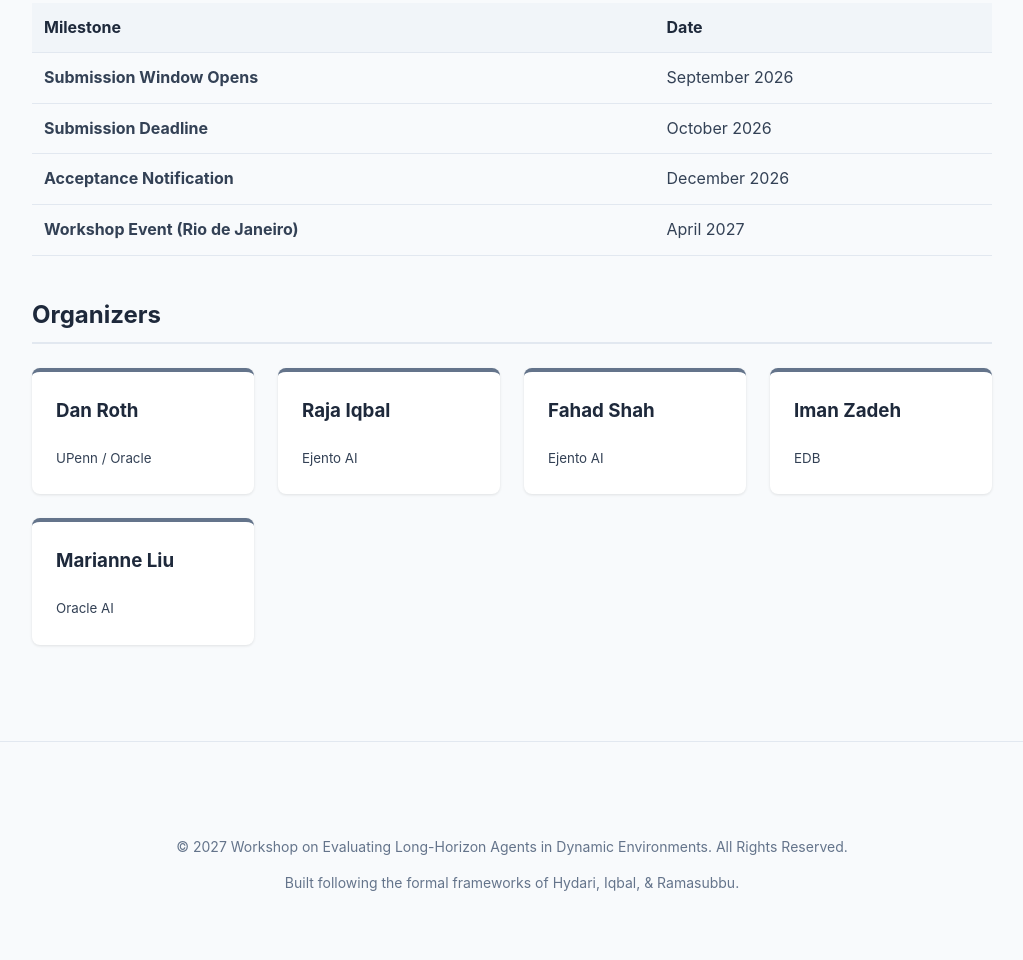
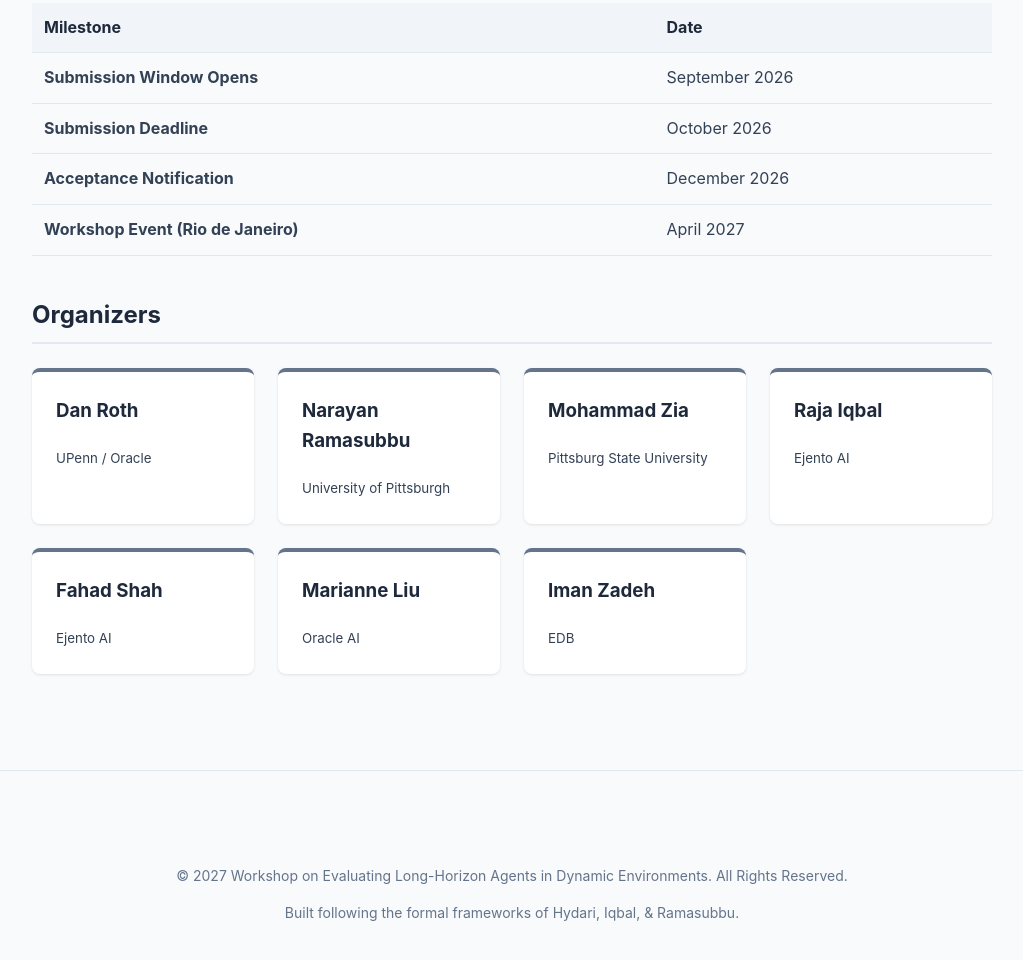
Before and after one commit to longhorizon-eval2027/longhorizon-eval2027.github.io, a plain HTML site: page index.html in a window 1280 px wide. Shown: the part 1237-2197 px from the top of the page, without its empty margins (128-1151 px from the left). Drawn offline with Linux system fonts and the light colour scheme.

Commit message:
Fix box-sizing and update card entries in index.html

```diff
--- a/index.html
+++ b/index.html
@@ -14,7 +14,7 @@
         }
         body {
             font-family: -apple-system, BlinkMacSystemFont, "Segoe UI", Roboto, Helvetica, Arial, sans-serif;
-            line-box-sizing: border-box;
+            box-sizing: border-box;
             color: var(--text);
             background-color: var(--bg);
             line-height: 1.6;
@@ -161,6 +161,15 @@
                     <h3>Dan Roth</h3>
                     <small>UPenn / Oracle</small>
                 </div>
+                                <div class="card" style="border-top-color: #64748b;">
+                    <h3>Narayan Ramasubbu</h3>
+                    <small>University of Pittsburgh</small>
+                </div>
+                <div class="card" style="border-top-color: #64748b;">
+                    <h3>Mohammad Zia</h3>
+                    <small>Pittsburg State University</small>
+                </div>
+
                 <div class="card" style="border-top-color: #64748b;">
                     <h3>Raja Iqbal</h3>
                     <small>Ejento AI</small>
@@ -170,12 +179,12 @@
                     <small>Ejento AI</small>
                 </div>
                 <div class="card" style="border-top-color: #64748b;">
+                    <h3>Marianne Liu</h3>
+                    <small>Oracle AI</small>
+                </div>
+                <div class="card" style="border-top-color: #64748b;">
                     <h3>Iman Zadeh</h3>
                     <small>EDB</small>
-                </div>
-                <div class="card" style="border-top-color: #64748b;">
-                    <h3>Marianne Liu</h3>
-                    <small>Oracle AI</small>
                 </div>
             </div>
         </section>
```
